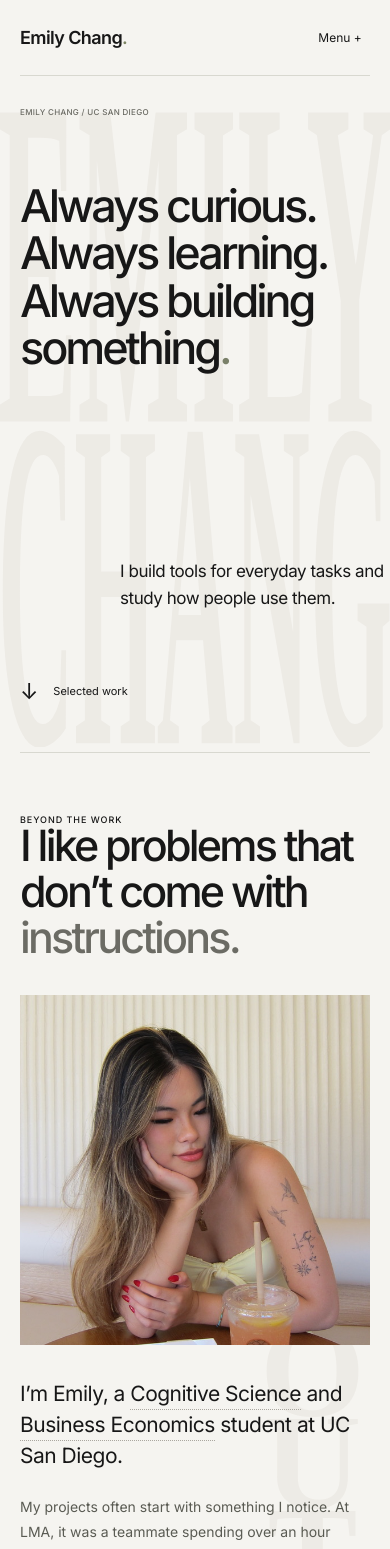
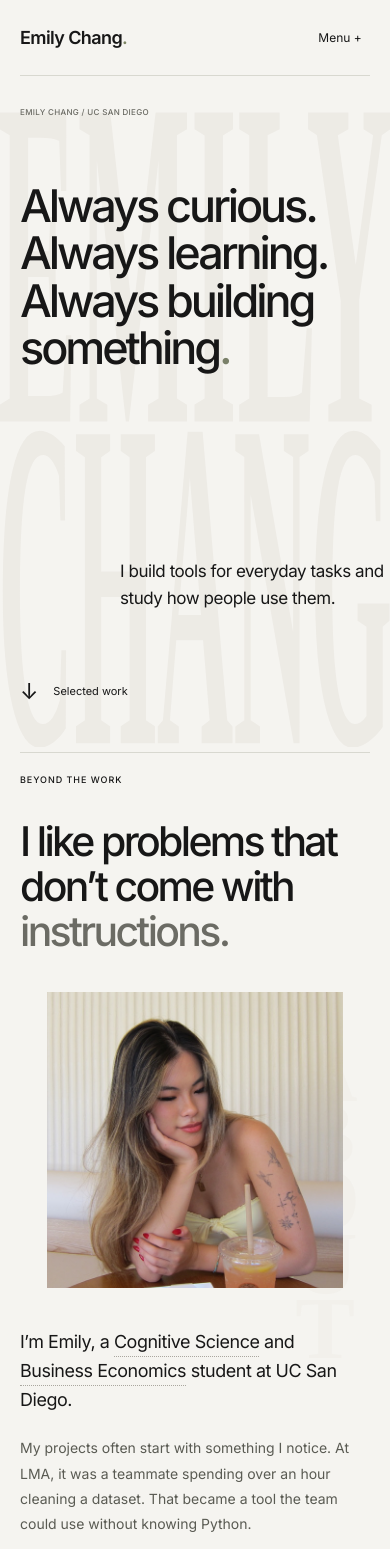
Before and after one commit to emilyhychang/emilyhychang.github.io, a React (Vite) app: page / in a window 390 px wide. Shown: the top 1549 px of the page. Built offline with nearby package versions, Linux system fonts and the light colour scheme.

Commit message:
mobile layout

```diff
--- a/src/index.css
+++ b/src/index.css
@@ -15,7 +15,6 @@
 }
 * {
   box-sizing: border-box;
-
 }
 body {
   margin: 0;
@@ -2935,7 +2934,8 @@ html {
 }
 @media (max-width: 767px) {
   .about-portrait {
-    max-width: 480px;
+    width: min(76vw, 300px);
+    margin-inline: auto;
   }
 }
 
@@ -3266,6 +3266,59 @@ html {
   user-select: none;
 }
 
+@media (max-width: 767px) {
+  .projects-page-heading {
+    overflow: hidden;
+  }
+
+  .projects-page-watermark {
+    left: 0;
+    top: 76px;
+    transform: none;
+    width: min(100%, 340px);
+    font-size: clamp(72px, 23vw, 96px);
+    line-height: 0.78;
+    letter-spacing: -0.055em;
+    white-space: normal;
+    filter: opacity(0.65);
+  }
+
+  .about-section .section-header > span:first-child {
+    top: 0;
+  }
+
+  .about-section > h2 {
+    max-width: 100%;
+    margin: 32px 0 38px;
+    font-size: clamp(34px, 10.5vw, 42px);
+    line-height: 1.1;
+    overflow-wrap: break-word;
+  }
+
+  .about-watermark {
+    top: 38%;
+    right: 8px;
+    width: 0.82em;
+    font-size: clamp(82px, 23vw, 98px);
+    line-height: 0.72;
+    opacity: 0.42;
+  }
+
+  .about-watermark > span {
+    width: 0.82em;
+  }
+
+  .about-grid {
+    gap: 40px;
+  }
+
+  .about-copy p.about-lead {
+    font-size: clamp(17px, 4.6vw, 19px);
+    line-height: 1.55;
+    letter-spacing: -0.025em;
+  }
+}
+
 .degree-tooltip {
   position: relative;
   display: inline-block;
```
Also changed, not shown: 1 other file (tests, documents, lock files or other folders).
